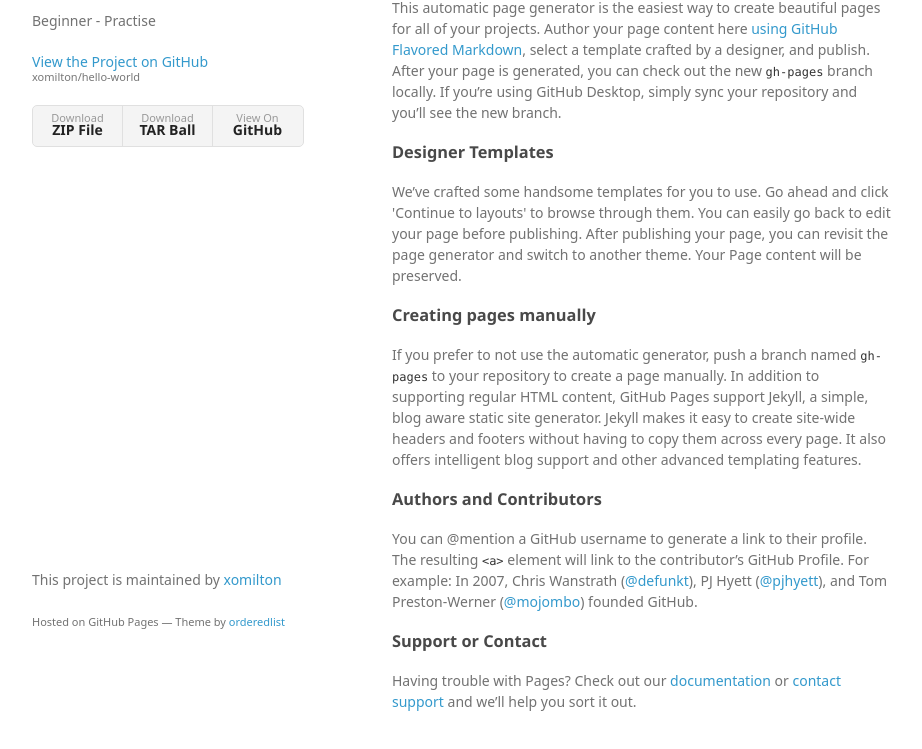
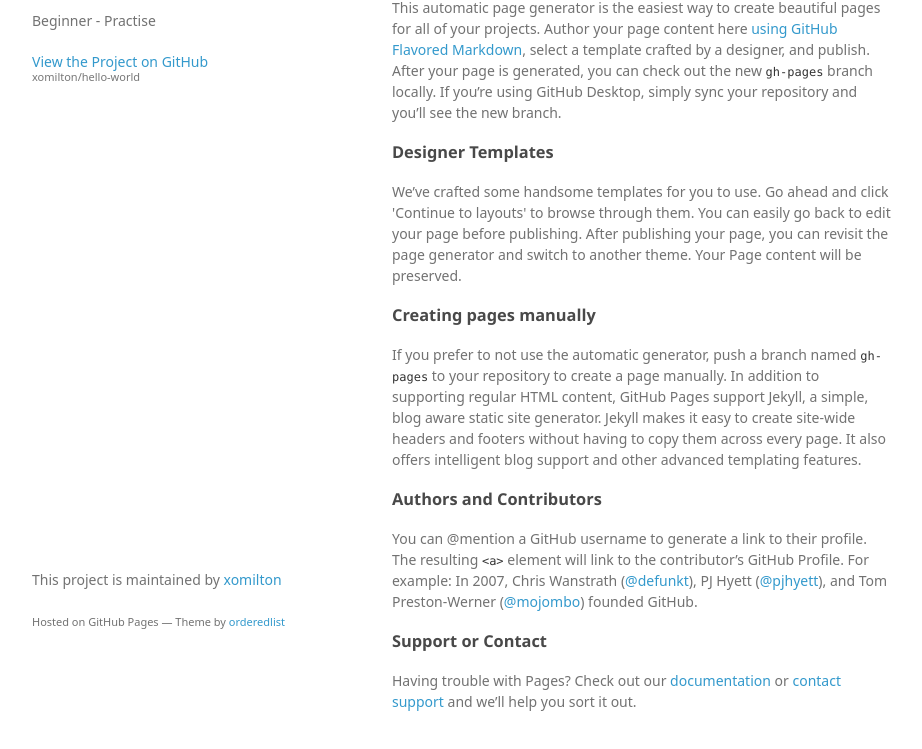
Before and after one commit to xomilton/hello-world, a plain HTML site: page index.html in a window 1280 px wide. Shown: the part 99-848 px from the top of the page, without its empty margins (178-1100 px from the left). Drawn offline with Linux system fonts and the light colour scheme; a web font is replaced by a local one.

Commit message:
Removing DL-option

```diff
--- a/index.html
+++ b/index.html
@@ -20,12 +20,6 @@
 
         <p class="view"><a href="https://github.com/xomilton/hello-world">View the Project on GitHub <small>xomilton/hello-world</small></a></p>
 
-
-        <ul>
-          <li><a href="https://github.com/xomilton/hello-world/zipball/master">Download <strong>ZIP File</strong></a></li>
-          <li><a href="https://github.com/xomilton/hello-world/tarball/master">Download <strong>TAR Ball</strong></a></li>
-          <li><a href="https://github.com/xomilton/hello-world">View On <strong>GitHub</strong></a></li>
-        </ul>
       </header>
       <section>
         <h3>
```
